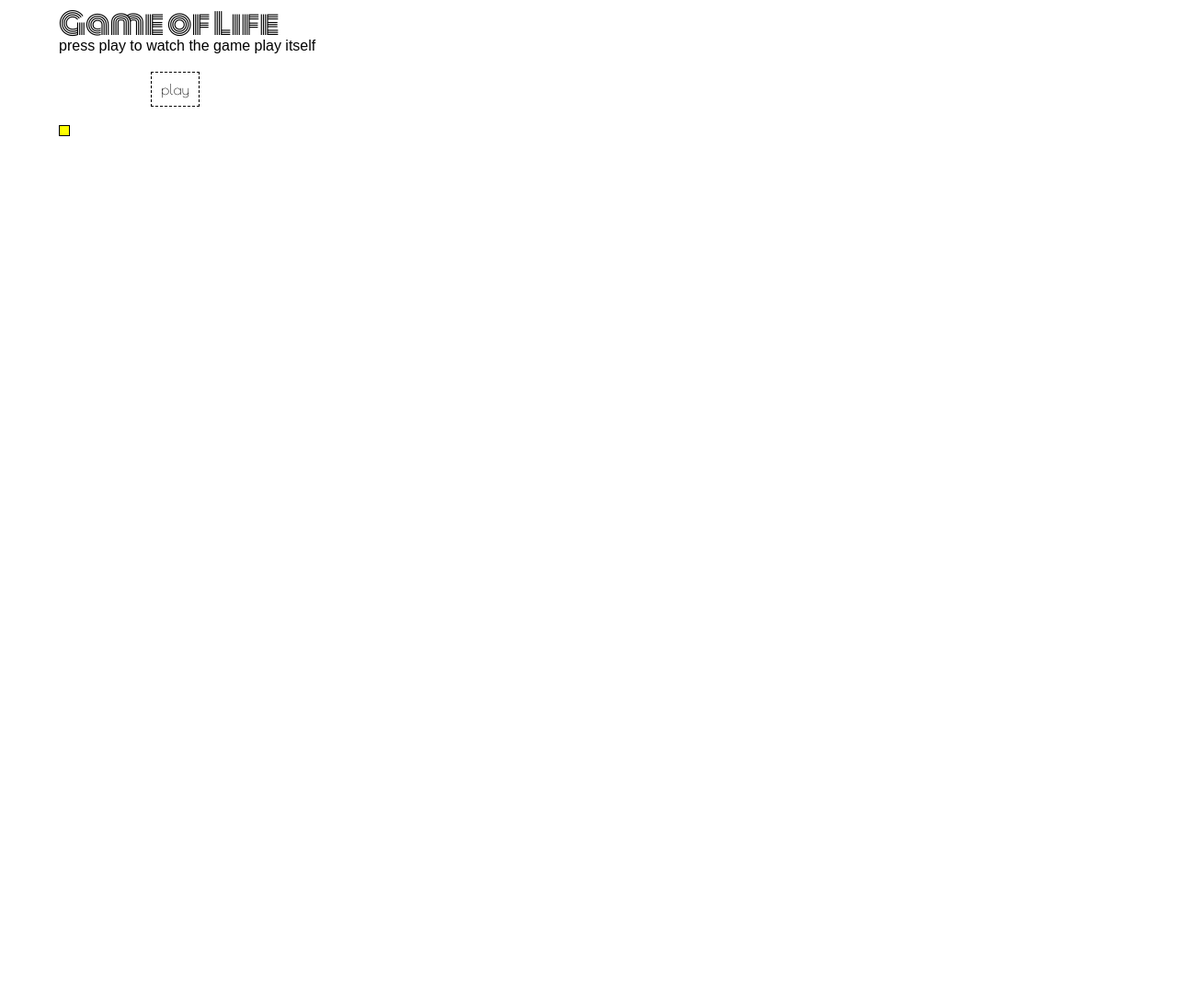
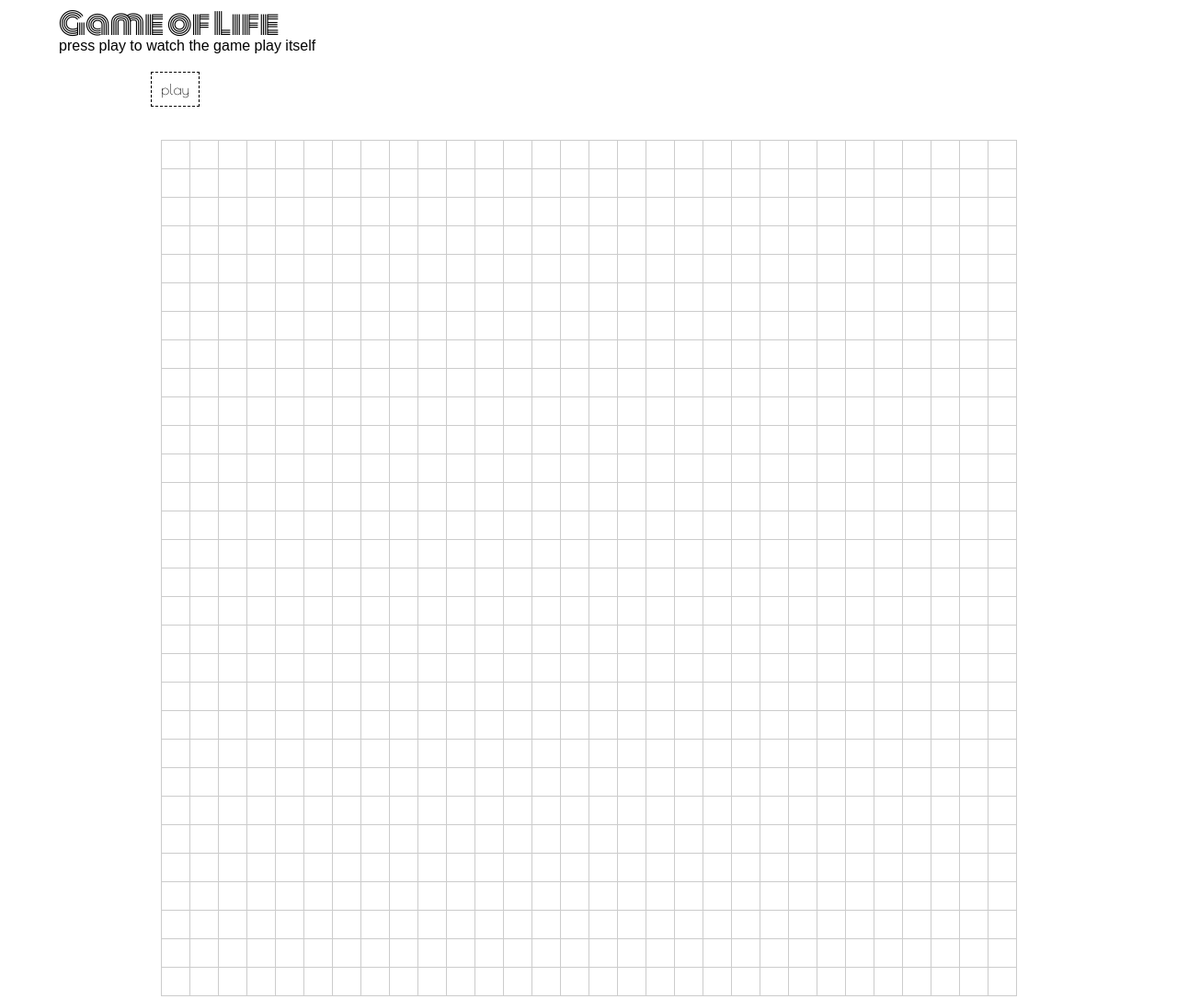
Before and after one commit to BintLopez/game-of-life, a plain HTML site: page index.html in a window 1280 px wide. Shown: the whole page at 92% size. Before the commit the page ends 800 px from the top, so only its background shows below. Drawn offline with nearby package versions, Linux system fonts and the light colour scheme; a web font is replaced by a local one.

Commit message:
added grid

```diff
--- a/app.js
+++ b/app.js
@@ -19,19 +19,54 @@ for each cell that's dead...
 		cell = alive
 */
 
-var $board = $('#board');
-var boardHeight = 30;
-var boardWidth = 30;
+// var $board = $('#board');
+// var boardHeight = 30;
+// var boardWidth = 30;
 
-// function Cell(config) {
-//     config = config || {};
-//     this.state = config.state || "alive"; // alive or dead
-// };
+// // function Cell(config) {
+// //     config = config || {};
+// //     this.state = config.state || "alive"; // alive or dead
+// // };
 
-function createBoard(height, width) {
-	var $cell = $('<div>').addClass('cell');
-	$cell.alive = true;
-	$board.append($cell);
+// function createBoard(height, width) {
+// 	// var $cell = $('<div>').addClass('cell');
+// 	// $cell.alive = true;
+// 	// $board.append($cell);
+// 	var $grid = $('<table>')
+
+// }
+
+// createBoard(boardHeight, boardWidth);
+
+var lastClicked;
+var grid = clickableGrid(30,30,function(el,row,col,i){
+    console.log("You clicked on element:",el);
+    console.log("You clicked on row:",row);
+    console.log("You clicked on col:",col);
+    console.log("You clicked on item #:",i);
+
+    el.className='clicked';
+    if (lastClicked) lastClicked.className='';
+    lastClicked = el;
+});
+
+document.body.appendChild(grid);
+
+function clickableGrid( rows, cols, callback ){
+    var i=0;
+    var grid = document.createElement('table');
+    grid.className = 'grid';
+    for (var r=0;r<rows;++r){
+        var tr = grid.appendChild(document.createElement('tr'));
+        for (var c=0;c<cols;++c){
+            var cell = tr.appendChild(document.createElement('td'));
+            //cell.innerHTML = ++i;
+            cell.addEventListener('click',(function(el,r,c,i){
+                return function(){
+                    callback(el,r,c,i);
+                }
+            })(cell,r,c,i),false);
+        }
+    }
+    return grid;
 }
-
-createBoard(boardHeight, boardWidth);
--- a/styles/styles.scss
+++ b/styles/styles.scss
@@ -42,3 +42,16 @@ h2, h3, h4, h5, p, a, button, input {
 	background: yellow;
 	border: 1px solid;
 }
+
+.grid { margin:1em auto; border-collapse:collapse }
+.grid td {
+    cursor:pointer;
+    width:30px; height:30px;
+    border:1px solid #ccc;
+    text-align:center;
+    font-family:sans-serif; font-size:13px
+}
+.grid td.clicked {
+    background-color:yellow;
+    font-weight:bold; color:red;
+}
```
Also changed, not shown: styles/styles.css.
